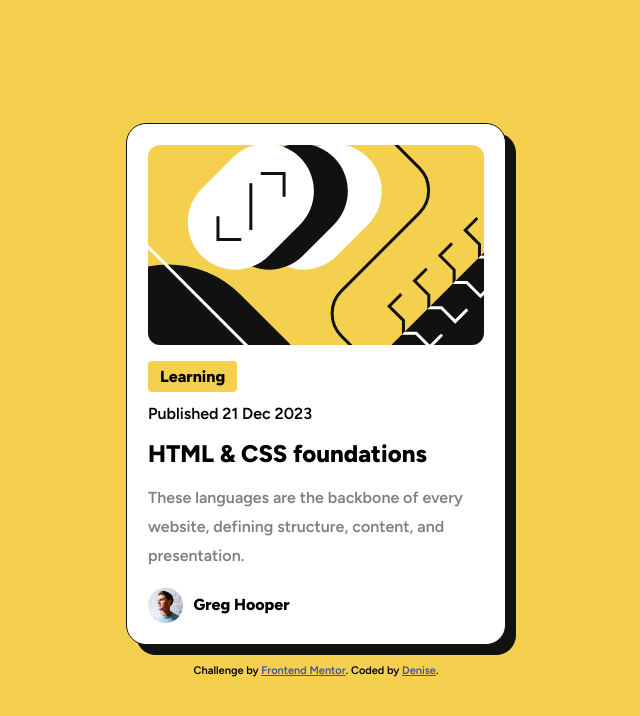
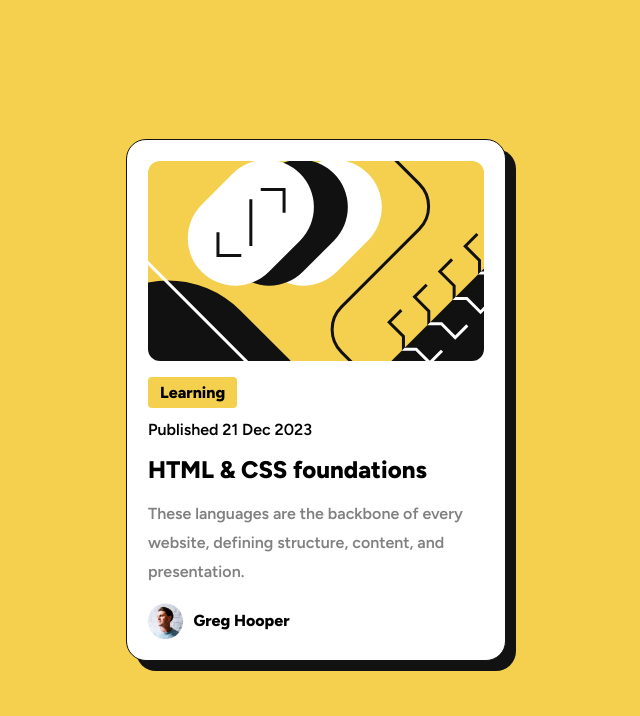
Before and after one commit to moncadad/blog-preview, a plain HTML site: page index.html in a window 1280 px wide. Shown: the whole page, without its empty margins (324-964 px from the left). Drawn offline with Linux system fonts and the light colour scheme.

Commit message:
Update index.html
Updates
- semantic elements
- remove unecessary elements

```diff
--- a/index.html
+++ b/index.html
@@ -15,19 +15,11 @@
 
     <title>Frontend Mentor | Blog preview card</title>
 
-    <!-- Feel free to remove these styles or customise in your own stylesheet 👍 -->
-    <style>
-      .attribution {
-        font-size: 11px;
-        text-align: center;
-      }
-      .attribution a {
-        color: hsl(228, 45%, 44%);
-      }
-    </style>
+
   </head>
   <body>
-    <div class="card">
+    <main>
+    <article class="card">
       <div class="card__img"></div>
 
       <div class="card__info">
@@ -46,13 +38,7 @@
           alt=""
         /><span id="user__name">Greg Hooper</span>
       </div>
-    </div>
-    <br />
-    <div class="attribution">
-      Challenge by
-      <a href="https://www.frontendmentor.io?ref=challenge" target="_blank"
-        >Frontend Mentor</a
-      >. Coded by <a href="#">Denise</a>.
-    </div>
+    </article>
+    </main>
   </body>
 </html>
```
